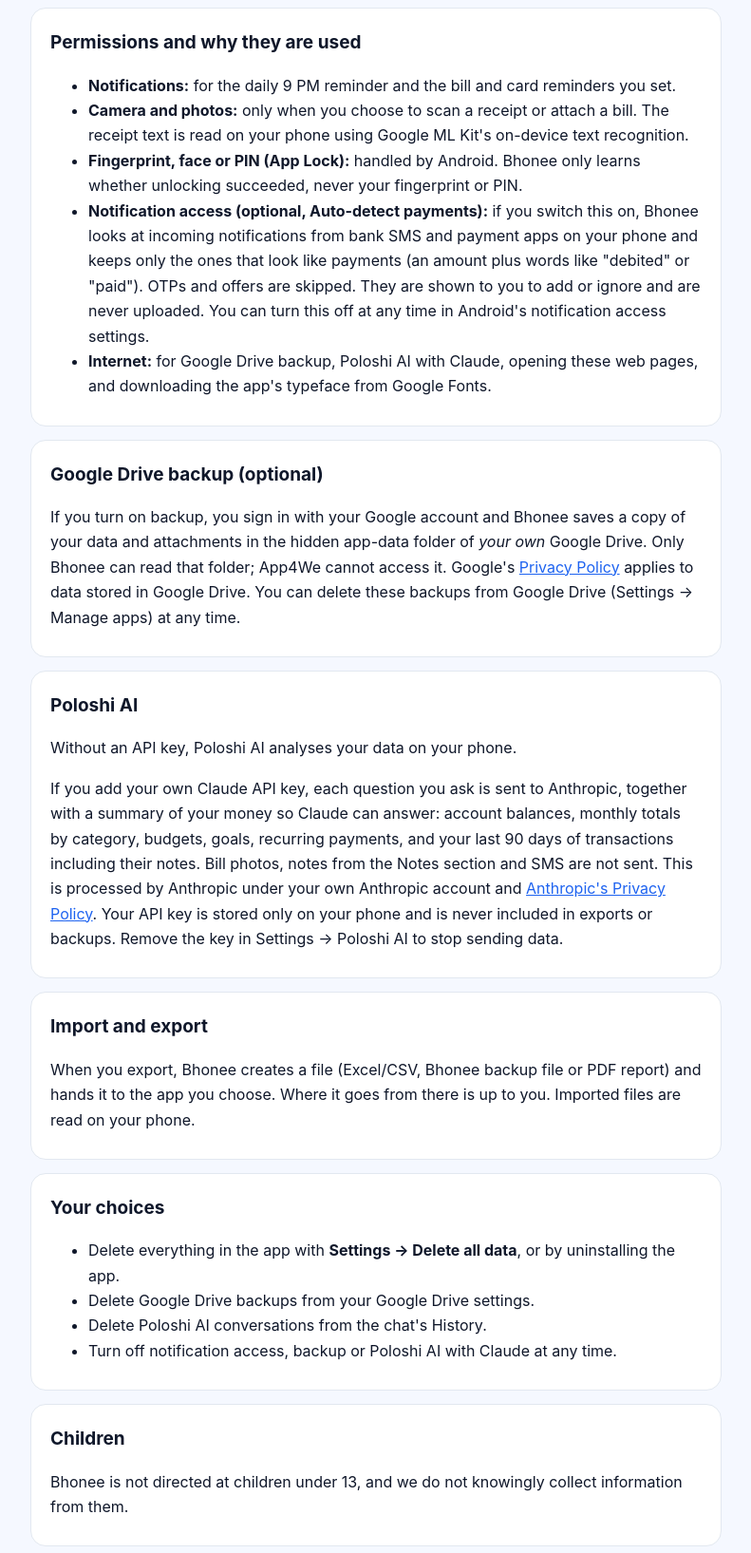
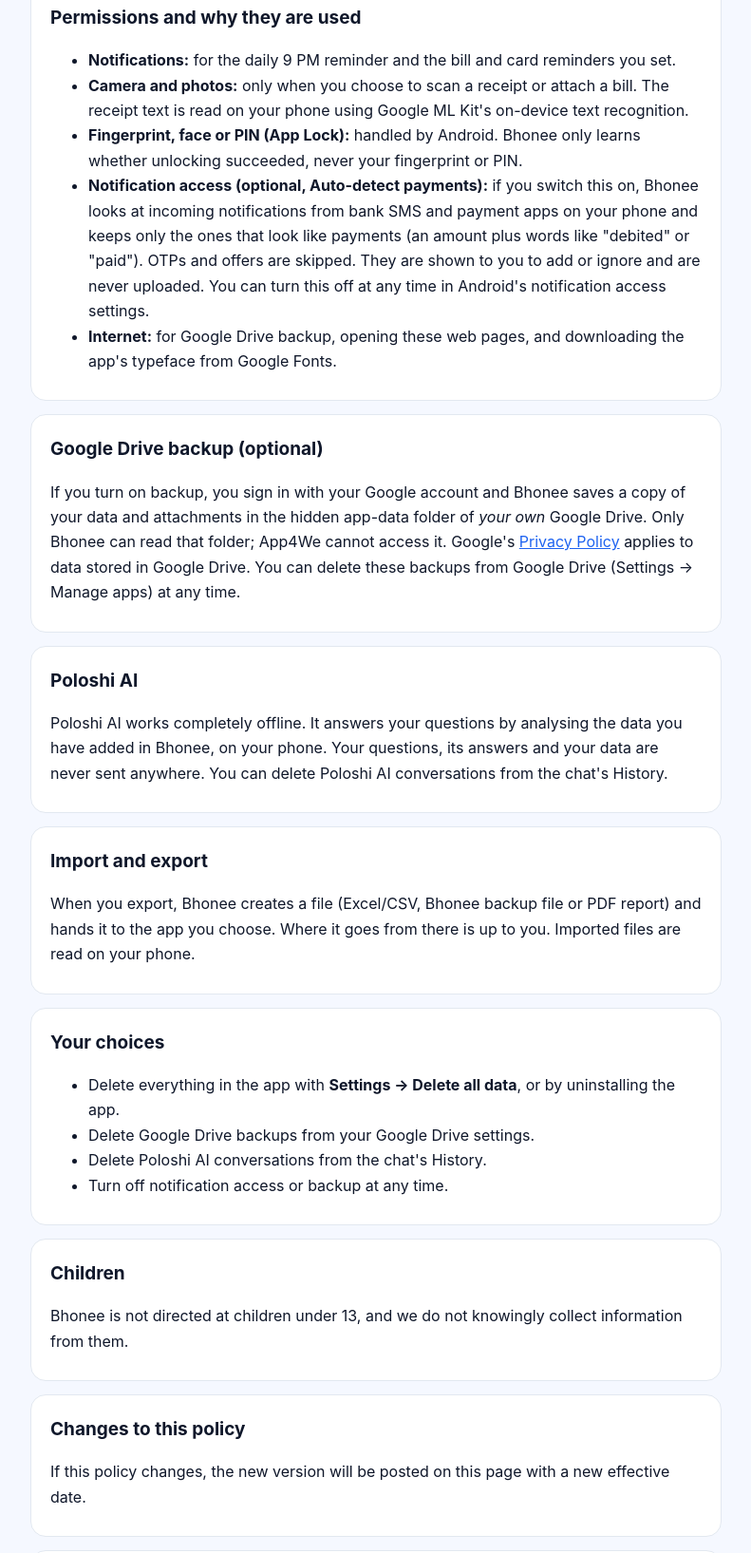
Before and after one commit to app4we/app4we, a plain HTML site: page Bhoneeexpencetracker/privacy.html in a window 1280 px wide. Shown: the part 684-2319 px from the top of the page at 95% size, without its empty margins (244-1035 px from the left). Drawn offline with Linux system fonts and the light colour scheme.

Commit message:
Update privacy.html

```diff
--- a/Bhoneeexpencetracker/privacy.html
+++ b/Bhoneeexpencetracker/privacy.html
@@ -38,7 +38,7 @@
 <main>
   <section>
     <h2>The short version</h2>
-    <p>Bhonee Expense Tracker ("Bhonee") is made by App4We. Your money records stay on your phone. App4We has no servers that receive your data, there is no sign-up with us, and the app has no ads and no analytics or tracking tools. Data leaves your phone only when you choose a feature that needs it: a Google Drive backup, Poloshi AI with your own Claude API key, or a file you export and share.</p>
+    <p>Bhonee Expense Tracker ("Bhonee") is made by App4We. Your money records stay on your phone. App4We has no servers that receive your data, there is no sign-up with us, and the app has no ads and no analytics or tracking tools. Data leaves your phone only when you choose to: a Google Drive backup, or a file you export and share.</p>
   </section>
 
   <section>
@@ -53,7 +53,7 @@
       <li><b>Camera and photos:</b> only when you choose to scan a receipt or attach a bill. The receipt text is read on your phone using Google ML Kit's on-device text recognition.</li>
       <li><b>Fingerprint, face or PIN (App Lock):</b> handled by Android. Bhonee only learns whether unlocking succeeded, never your fingerprint or PIN.</li>
       <li><b>Notification access (optional, Auto-detect payments):</b> if you switch this on, Bhonee looks at incoming notifications from bank SMS and payment apps on your phone and keeps only the ones that look like payments (an amount plus words like "debited" or "paid"). OTPs and offers are skipped. They are shown to you to add or ignore and are never uploaded. You can turn this off at any time in Android's notification access settings.</li>
-      <li><b>Internet:</b> for Google Drive backup, Poloshi AI with Claude, opening these web pages, and downloading the app's typeface from Google Fonts.</li>
+      <li><b>Internet:</b> for Google Drive backup, opening these web pages, and downloading the app's typeface from Google Fonts.</li>
     </ul>
   </section>
 
@@ -64,8 +64,7 @@
 
   <section>
     <h2>Poloshi AI</h2>
-    <p>Without an API key, Poloshi AI analyses your data on your phone.</p>
-    <p>If you add your own Claude API key, each question you ask is sent to Anthropic, together with a summary of your money so Claude can answer: account balances, monthly totals by category, budgets, goals, recurring payments, and your last 90 days of transactions including their notes. Bill photos, notes from the Notes section and SMS are not sent. This is processed by Anthropic under your own Anthropic account and <a href="https://www.anthropic.com/legal/privacy">Anthropic's Privacy Policy</a>. Your API key is stored only on your phone and is never included in exports or backups. Remove the key in Settings → Poloshi AI to stop sending data.</p>
+    <p>Poloshi AI works completely offline. It answers your questions by analysing the data you have added in Bhonee, on your phone. Your questions, its answers and your data are never sent anywhere. You can delete Poloshi AI conversations from the chat's History.</p>
   </section>
 
   <section>
@@ -79,7 +78,7 @@
       <li>Delete everything in the app with <b>Settings → Delete all data</b>, or by uninstalling the app.</li>
       <li>Delete Google Drive backups from your Google Drive settings.</li>
       <li>Delete Poloshi AI conversations from the chat's History.</li>
-      <li>Turn off notification access, backup or Poloshi AI with Claude at any time.</li>
+      <li>Turn off notification access or backup at any time.</li>
     </ul>
   </section>
 
```
